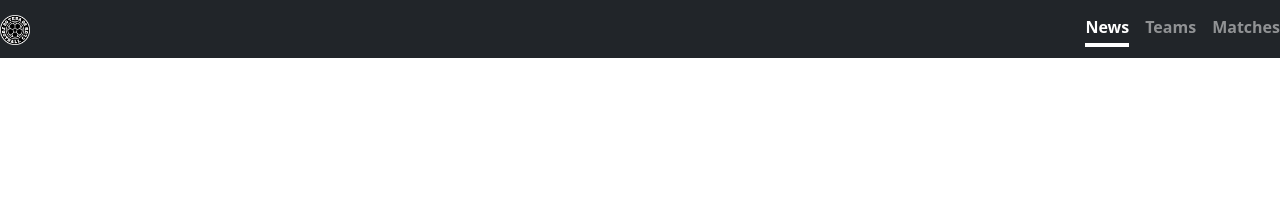
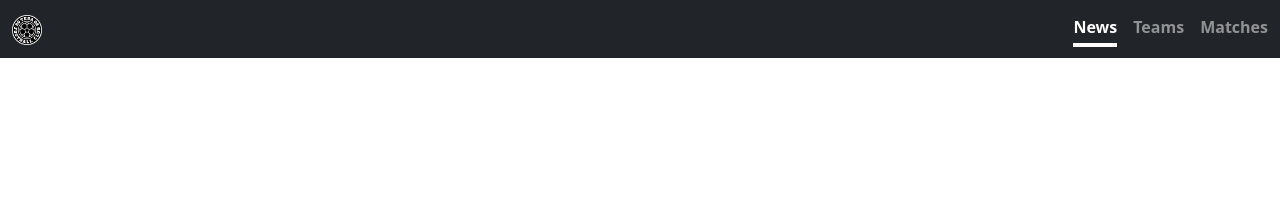
Before and after one commit to tesafc/tesafc.github.io, a Jekyll site: the page built from index.html, in a window 1280 px wide. Shown: the top 205 px of the page. Built offline with Jekyll 4.4.1, drawn with Linux system fonts in a browser that asks for light colours.

Commit message:
Update default.html

```diff
--- a/_layouts/default.html
+++ b/_layouts/default.html
@@ -21,7 +21,7 @@
     <link rel="stylesheet" href="{{ 'assets/stylesheet.css' | relative_url }}">
   </head>
   <body>
-    <div class="text-bg-dark">
+    <div class="container-fluid text-bg-dark">
       <header class="navbar d-flex mx-auto">
         <a class="navbar-brand" href="{{ site.baseurl }}">
           <img src="{{ '/assets/img/logo-1_v2.png' | relative_url }}" width="30" height="30">
```
